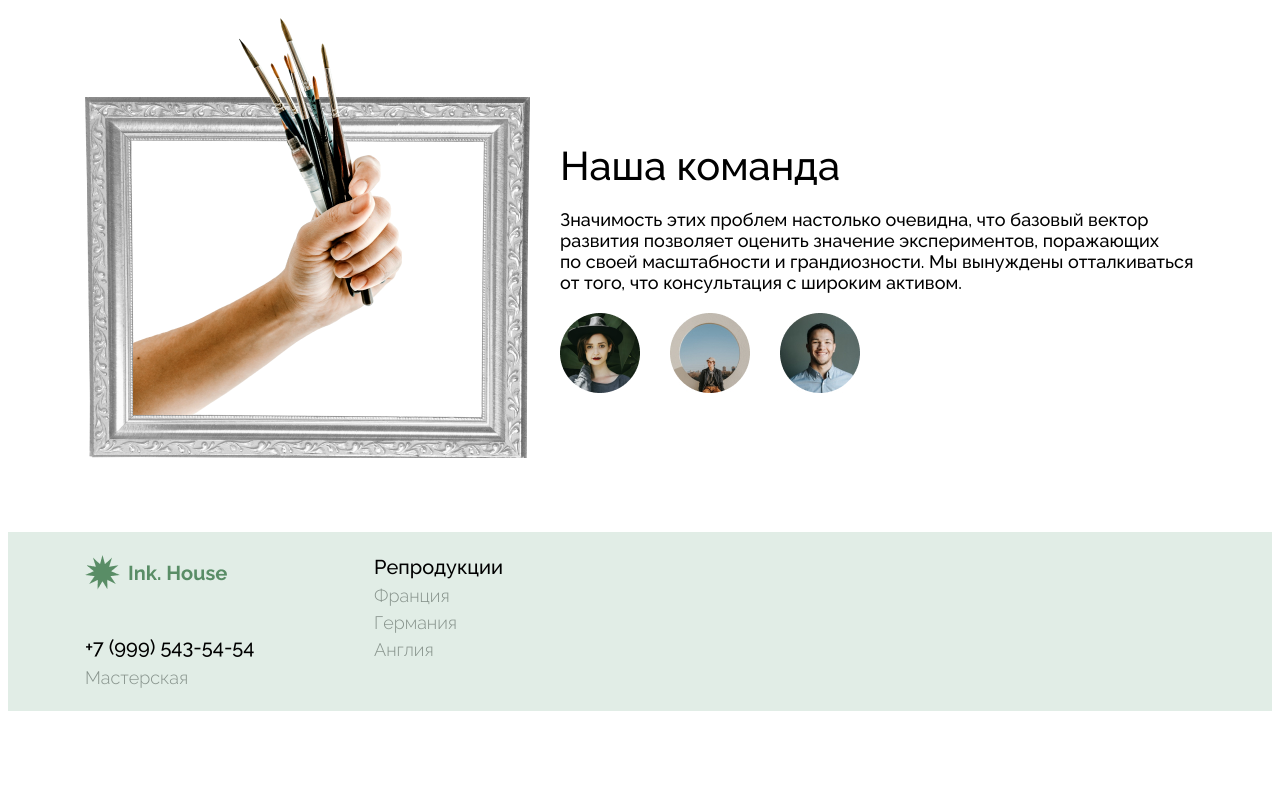
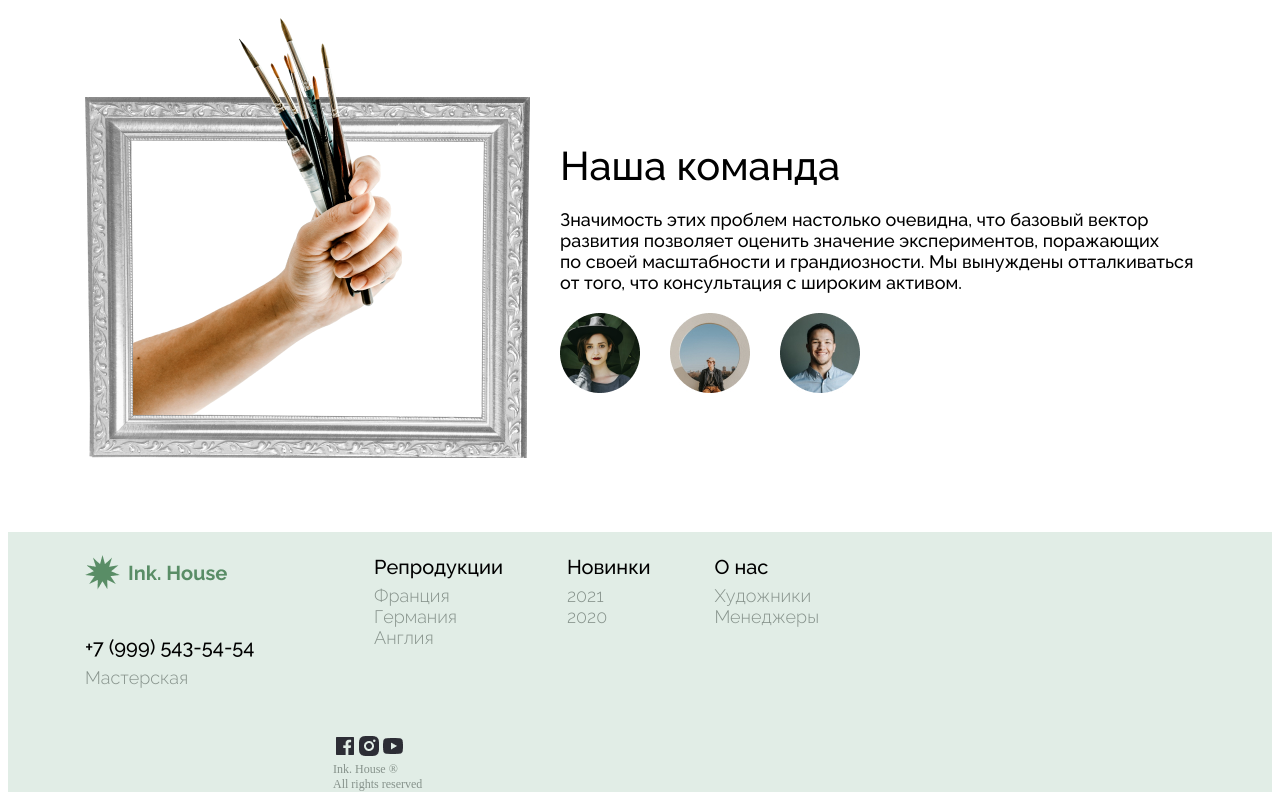
Before and after one commit to AbulqasimNazarov/FrontEnd, a plain HTML site: page HTMLmodule/HTMLproject/index.html in a window 1280 px wide. Shown: the part 2645-3445 px from the top of the page. Before the commit the page ends 3364 px from the top, so only its background shows below. Drawn offline with Linux system fonts and the light colour scheme.

Commit message:
Add footer

```diff
--- a/HTMLmodule/HTMLproject/Style.css
+++ b/HTMLmodule/HTMLproject/Style.css
@@ -417,6 +417,7 @@ button {
     vertical-align: top;
     margin-top: 23px;
     margin-left: 115px;
+
 }
 
 
@@ -439,6 +440,37 @@ button {
     margin-bottom: 6px;
 }
 
+.footer-menu {
+    margin: 0;
+    padding: 0;
+    list-style: none;
+
+}
+.footer-menu-item a {
+    text-decoration: none;
+    color: #86928B;
+    font-size: 18px;
+    font-family: 'Raleway-Light';
+    padding-bottom: 6px;
+}
+
+
 .fifth-third-column {
+    width: 132px;
     display: inline-block;
+    vertical-align: top;
+    margin: 0;
+    padding: 0;
+    margin-top: 23px;
+    margin-left: 248px;
 }
+
+
+.society-logos {
+    display: flex;
+}
+
+.foter-desc1 {
+    color: #86928B;
+    font-size: 12px;
+}
--- a/HTMLmodule/HTMLproject/index.html
+++ b/HTMLmodule/HTMLproject/index.html
@@ -184,19 +184,64 @@
                 <div class="second-column-inner">
                     <div class="first-column">
                         <div class="head">Репродукции</div>
-                        <div class="item">Франция</div>
+
+                        <ul class="footer-menu">
+                            <li class="footer-menu-item">
+                                <a href="#">Франция</a>
+                            </li>
+                            <li class="footer-menu-item">
+                                <a href="#">Германия</a>
+                            </li>
+                            <li class="footer-menu-item">
+                                <a href="#">Англия</a>
+                            </li>
+
+                        </ul>
+                        <!-- <div class="item">Франция</div>
                         <div class="item">Германия</div>
-                        <div class="item">Англия</div>
+                        <div class="item">Англия</div> -->
                     </div>
-                    <div class="second-column"></div>
-                    <div class="third-column"></div>
+                    <div class="second-column">
+                        <div class="head">Новинки</div>
+
+                        <ul class="footer-menu">
+                            <li class="footer-menu-item">
+                                <a href="#">2021</a>
+                            </li>
+                            <li class="footer-menu-item">
+                                <a href="#">2020</a>
+                            </li>
+
+
+                        </ul>
+                    </div>
+                    <div class="third-column"><div class="head">О нас</div>
+
+                    <ul class="footer-menu">
+                        <li class="footer-menu-item">
+                            <a href="#">Художники</a>
+                        </li>
+                        <li class="footer-menu-item">
+                            <a href="#">Менеджеры</a>
+                        </li>
+
+
+                    </ul></div>
 
                 </div>
             </div>
 
 
 
-            <div class="fifth-third-column"></div>
+            <div class="fifth-third-column">
+                <div class="society-logos">
+                    <div class="society-logo"><img src="Assets/Frame.png"></div>
+                    <div class="society-logo"><img src="Assets/Frame (1).png"></div>
+                    <div class="society-logo"><img src="Assets/Frame (2).png"></div>
+                </div>
+                <div class="foter-desc1">Ink. House ®</div>
+                <div class="foter-desc1">All rights reserved</div>
+            </div>
 
         </div>
     </div>
```
Also changed, not shown: HTMLmodule/HTMLproject/Assets/Frame (1).png (added), HTMLmodule/HTMLproject/Assets/Frame (2).png (added), HTMLmodule/HTMLproject/Assets/Frame.png (added).
